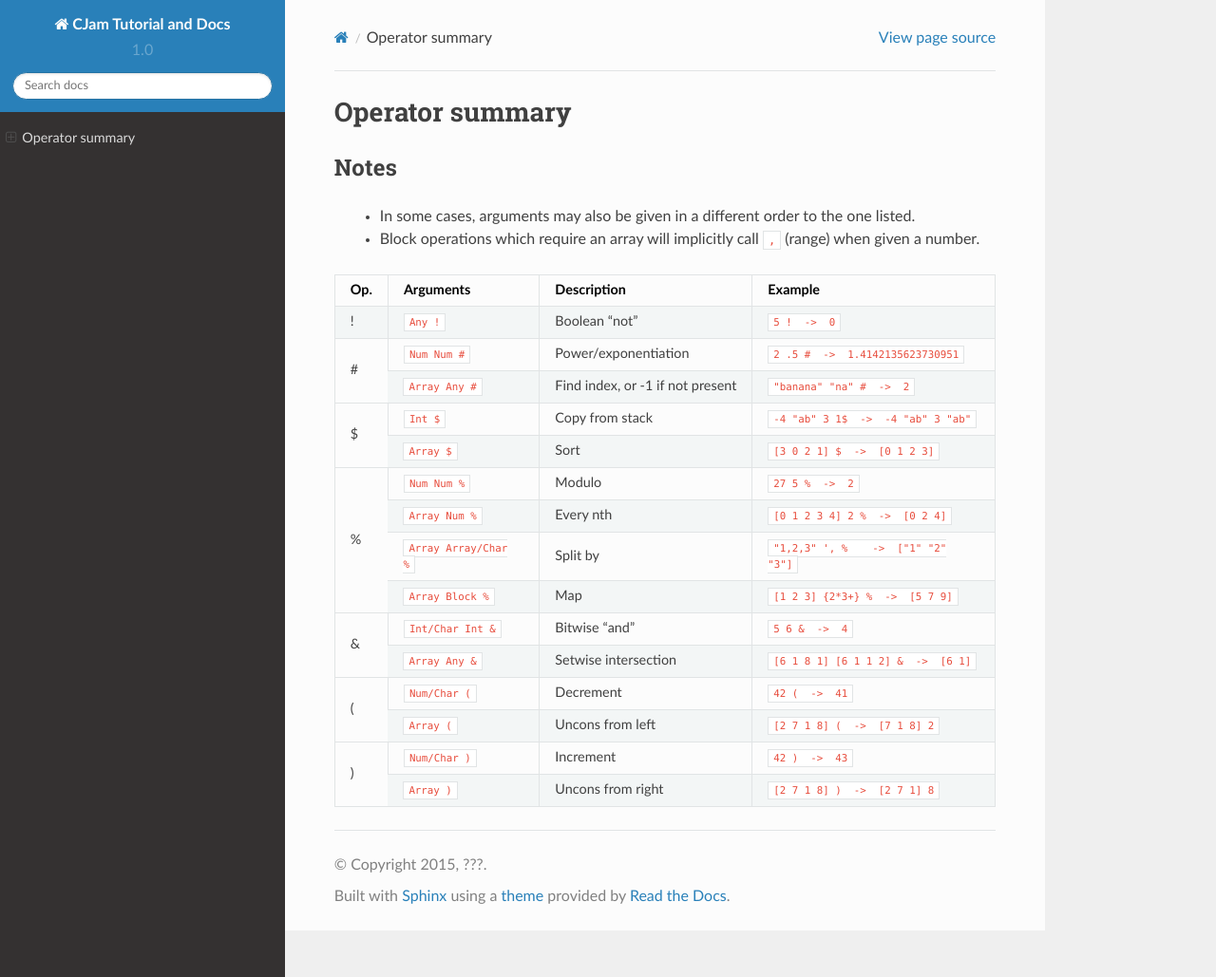
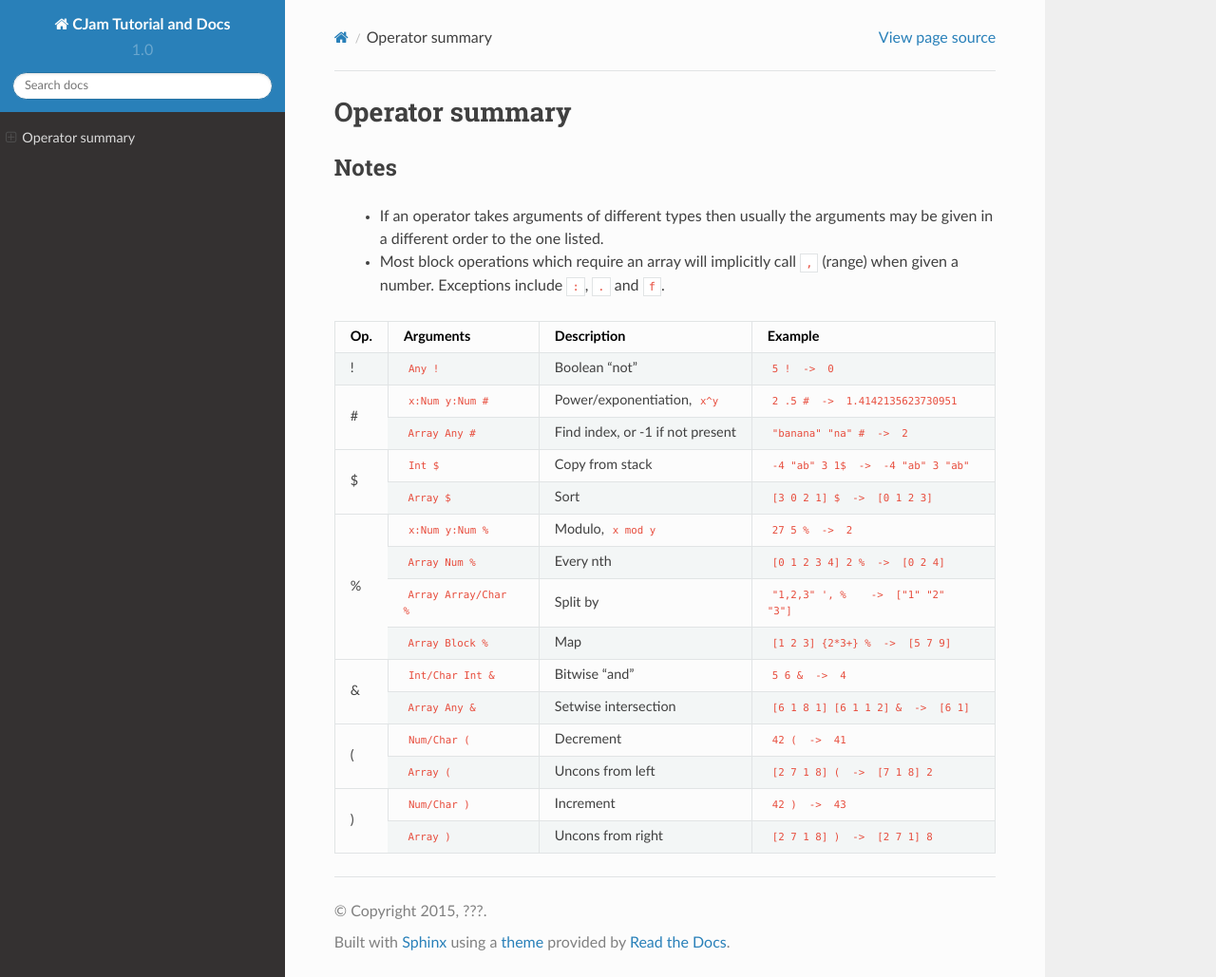
Before and after one commit to Sp3000/CJam, a Sphinx documentation site: the page built from docs/operators.rst, in a window 1280 px wide and 1029 px high. Shown: the whole window at 95% size. Built offline with Sphinx 7.4.7 and the Read the Docs theme 2.0.0, drawn with Linux system fonts in a browser that asks for light colours.

Commit message:
CSS
With help from Optimizer

```diff
--- a/docs/operators.rst
+++ b/docs/operators.rst
@@ -1,18 +1,25 @@
 Operator summary
 ================
+
+.. raw:: html
+
+    <style>table .docutils.literal {background: transparent !important;  border: none !important;  }; .wy-table td:first-child, .rst-content table.docutils td:first-child, .rst-content table.field-list td:first-child, .wy-table th:first-child, .rst-content table.docutils th:first-child, .rst-content table.field-list th:first-child { border-left-width: 1px !important; }; .rst-content table.docutils thead th { border-left-width: 2px !important;
+      border-left-color: solid rgb(225, 228, 229) !important;  }  </style>
+
 
 Notes
 -----
 
-  * In some cases, arguments may also be given in a different order to the one listed.
-  * Block operations which require an array will implicitly call ``,`` (range) when given a number.
+  * If an operator takes arguments of different types then usually the arguments may be given in a different order to the one listed.
+  * Most block operations which require an array will implicitly call ``,`` (range) when given a number. Exceptions include ``:``, ``.`` and ``f``.
 
 +----------+-----------------+-------------------------------------------+--------------------------------------+
 | Op.      | Arguments       | Description                               | Example                              |
 +==========+=================+===========================================+======================================+
 | !        | ``Any !``       | Boolean "not"                             | ``5 !  ->  0``                       |
 +----------+-----------------+-------------------------------------------+--------------------------------------+
-| #        | ``Num Num #``   | Power/exponentiation                      | ``2 .5 #  ->  1.4142135623730951``   |
+| #        | ``x:Num y:Num   | Power/exponentiation, ``x^y``             | ``2 .5 #  ->  1.4142135623730951``   |
+|          | #``             |                                           |                                      |
 |          +-----------------+-------------------------------------------+--------------------------------------+
 |          | ``Array Any #`` | Find index, or -1 if not present          | ``"banana" "na" #  ->  2``           |
 +----------+-----------------+-------------------------------------------+--------------------------------------+
@@ -20,7 +27,8 @@ Notes
 |          +-----------------+-------------------------------------------+--------------------------------------+
 |          | ``Array $``     | Sort                                      | ``[3 0 2 1] $  ->  [0 1 2 3]``       |
 +----------+-----------------+-------------------------------------------+--------------------------------------+
-| %        | ``Num Num %``   | Modulo                                    | ``27 5 %  ->  2``                    |
+| %        | ``x:Num y:Num   | Modulo, ``x mod y``                       | ``27 5 %  ->  2``                    |
+|          | %``             |                                           |                                      |
 |          +-----------------+-------------------------------------------+--------------------------------------+
 |          | ``Array Num %`` | Every nth                                 | ``[0 1 2 3 4] 2 %  ->  [0 2 4]``     |
 |          +-----------------+-------------------------------------------+--------------------------------------+
```
Also changed, not shown: 5 other files.
